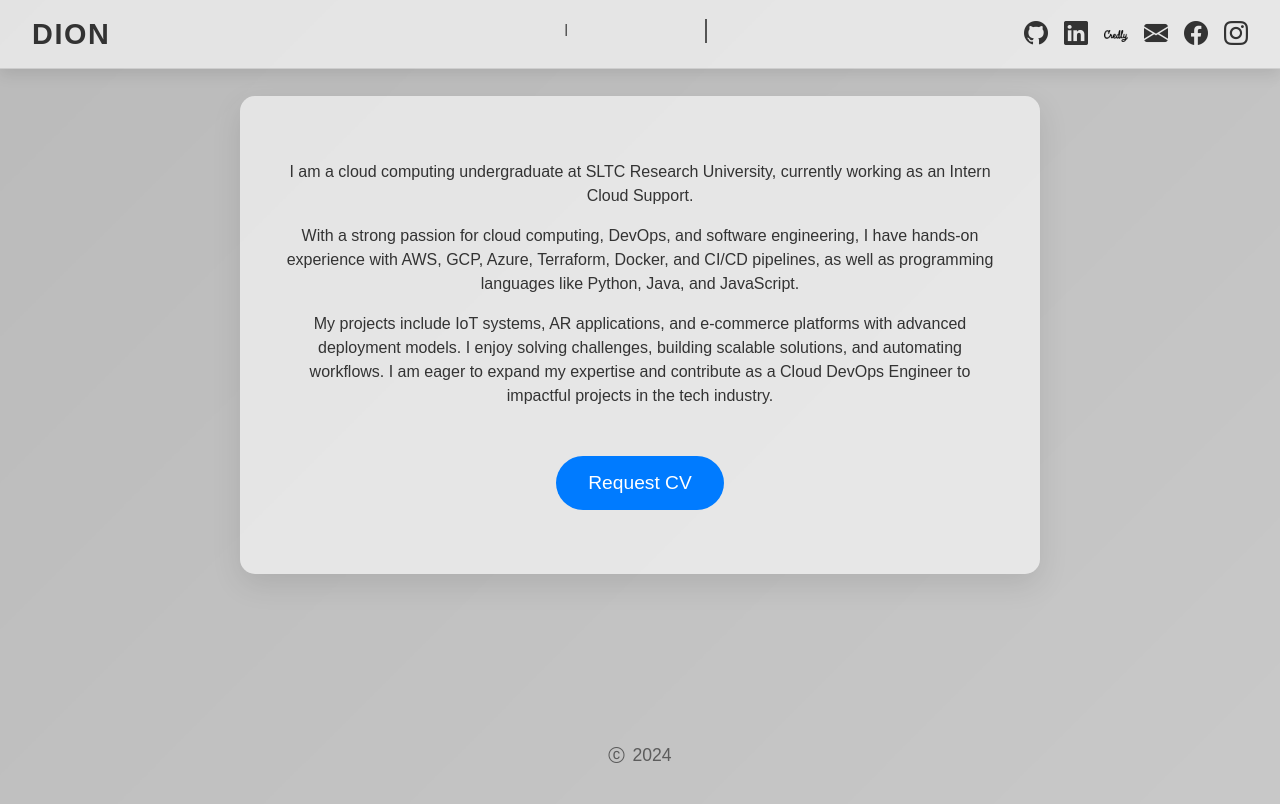
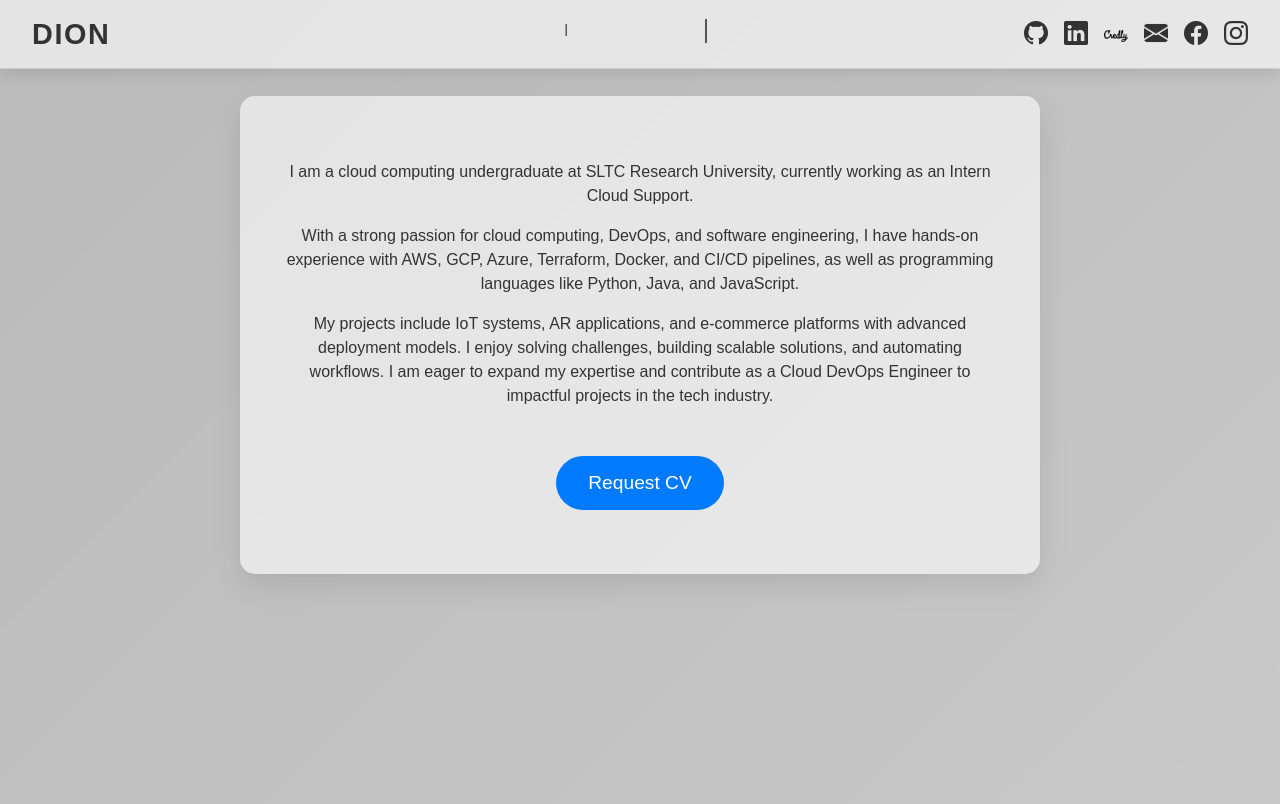
Before and after one commit to dionchamika/dionchamika-site, a plain HTML site: page index.html in a window 1280 px wide. Shown: the top 804 px of the page. Drawn offline with nearby package versions, Linux system fonts and the light colour scheme; a web font is replaced by a local one.

Commit message:
Update index.html

```diff
--- a/index.html
+++ b/index.html
@@ -114,10 +114,7 @@
     <script src="https://cdn.jsdelivr.net/npm/bootstrap@5.3.0-alpha1/dist/js/bootstrap.bundle.min.js"></script>
     <script src="script.js"></script>
 
-    <footer class="page-footer">
-    <p>
-        <i class="bi bi-c-circle copyright-icon"></i>2024
-    </p>
+
 </footer>
 
 </body>
```
